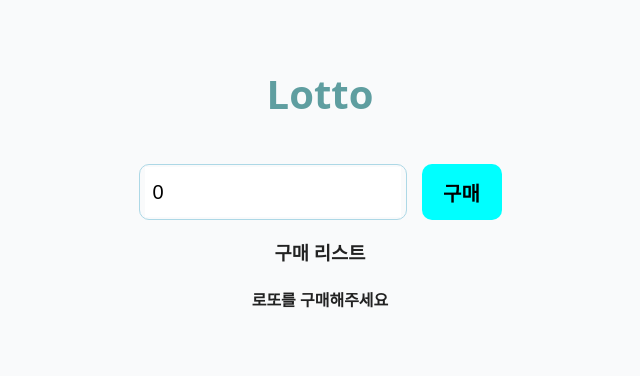
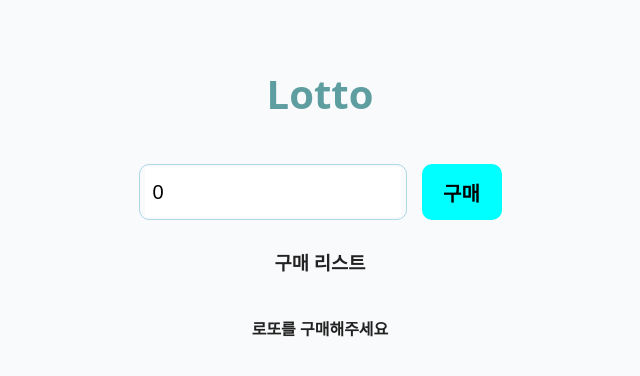
Before and after one commit to Taehankk/java-lotto-8-exp, a React (Vite) app in the folder lotto-react/: page / in a window 1280 px wide. Shown: the top 376 px of the page, without its empty margins (320-960 px from the left). Built offline with nearby package versions, Linux system fonts and the light colour scheme.

Commit message:
로또 구매 리스트 제작

```diff
--- a/lotto-react/src/components/Lotto/index.module.css
+++ b/lotto-react/src/components/Lotto/index.module.css
@@ -0,0 +1,22 @@
+.lotto {
+  display: inline-flex;
+  justify-content: center;
+  text-align: center;
+
+  gap: 10px;
+  min-width: 240px;
+  padding: 20px;
+
+  border-bottom: 2px dashed;
+}
+
+.lottoNumber {
+  display: flex;
+  justify-content: center;
+  align-items: center;
+  min-width: 60px;
+  min-height: 60px;
+
+  border: 1px solid gray;
+  border-radius: 100%;
+}
--- a/lotto-react/src/components/Lotto/index.tsx
+++ b/lotto-react/src/components/Lotto/index.tsx
@@ -1,5 +1,19 @@
-function Lotto(lotto: number[]) {
-  return <div>lotto</div>;
+import style from "./index.module.css";
+
+interface Props {
+  lotto: number[];
+}
+
+function Lotto({ lotto }: Props) {
+  return (
+    <div className={style.lotto}>
+      {lotto.map((num, index) => (
+        <span key={index + "num"} className={style.lottoNumber}>
+          {num}
+        </span>
+      ))}
+    </div>
+  );
 }
 
 export default Lotto;
--- a/lotto-react/src/components/LottoList/index.module.css
+++ b/lotto-react/src/components/LottoList/index.module.css
@@ -0,0 +1,12 @@
+.container {
+  display: flex;
+  flex-direction: column;
+  margin-top: 10px;
+}
+
+.lottoList {
+  display: flex;
+  flex-direction: column;
+  justify-content: center;
+  text-align: center;
+}
--- a/lotto-react/src/components/LottoList/index.tsx
+++ b/lotto-react/src/components/LottoList/index.tsx
@@ -1,3 +1,5 @@
+import style from "./index.module.css";
+
 import useLottoStore from "../../store/useLottoStore";
 import Lotto from "../Lotto";
 
@@ -5,13 +7,19 @@ function LottoList() {
   const lottos = useLottoStore((state) => state.lottos);
 
   return (
-    <div>
+    <div className={style.container}>
       <h3>구매 리스트</h3>
-      {lottos && lottos.length > 0 ? (
-        lottos.map((lotto: number[]) => <Lotto />)
-      ) : (
-        <h4>로또를 구매해주세요</h4>
-      )}
+      <div className={style.lottoList}>
+        {lottos && lottos.length > 0 ? (
+          lottos.map((lotto, index) => (
+            <div key={index}>
+              <Lotto lotto={lotto} />
+            </div>
+          ))
+        ) : (
+          <h4>로또를 구매해주세요</h4>
+        )}
+      </div>
     </div>
   );
 }
--- a/lotto-react/src/components/MoneyInput/index.tsx
+++ b/lotto-react/src/components/MoneyInput/index.tsx
@@ -1,16 +1,18 @@
 import { useState, type ChangeEvent } from "react";
 import style from "./index.module.css";
 import { getLottos } from "../../api/lottoApi";
+import useLottoStore from "../../store/useLottoStore";
 
 function MoneyInput() {
   const [money, setMoney] = useState<number>(0);
+  const setLottos = useLottoStore((state) => state.setLottos);
 
   const changeMoney = (e: ChangeEvent<HTMLInputElement>) => {
     setMoney(Number(e.target.value));
   };
   const purchaseLotto = async () => {
     const data = await getLottos(money);
-    console.log(data);
+    setLottos(data);
   };
 
   return (
```
